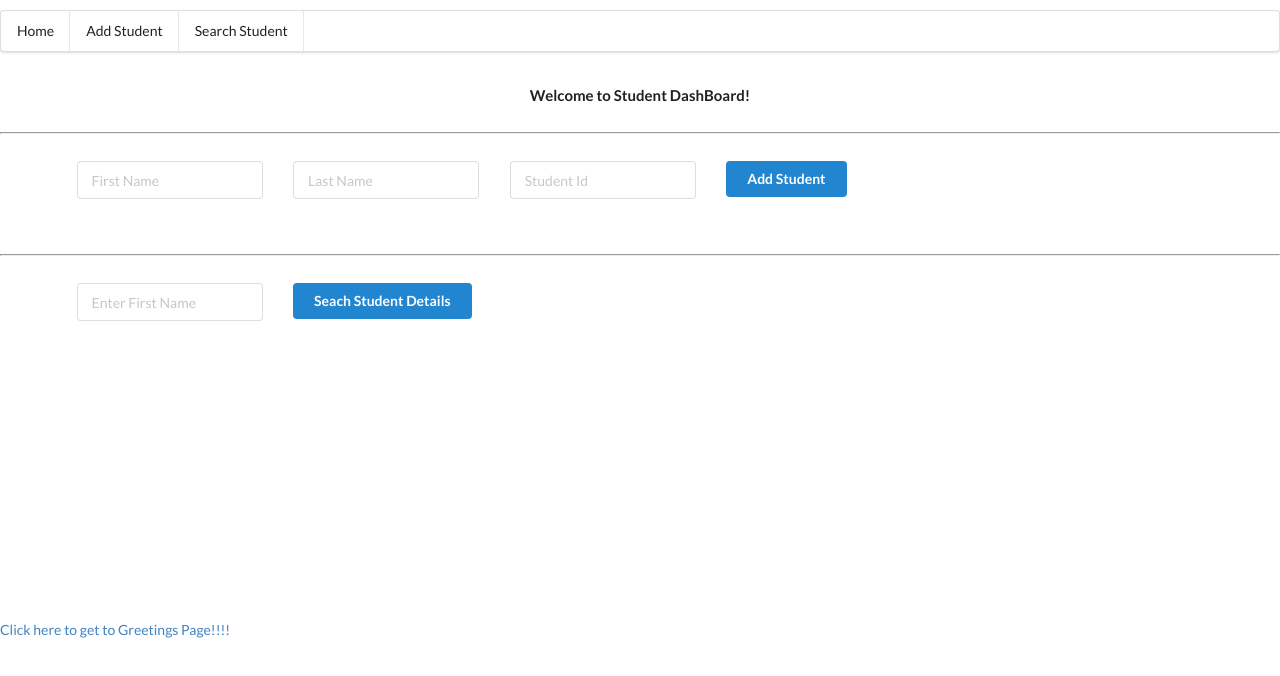
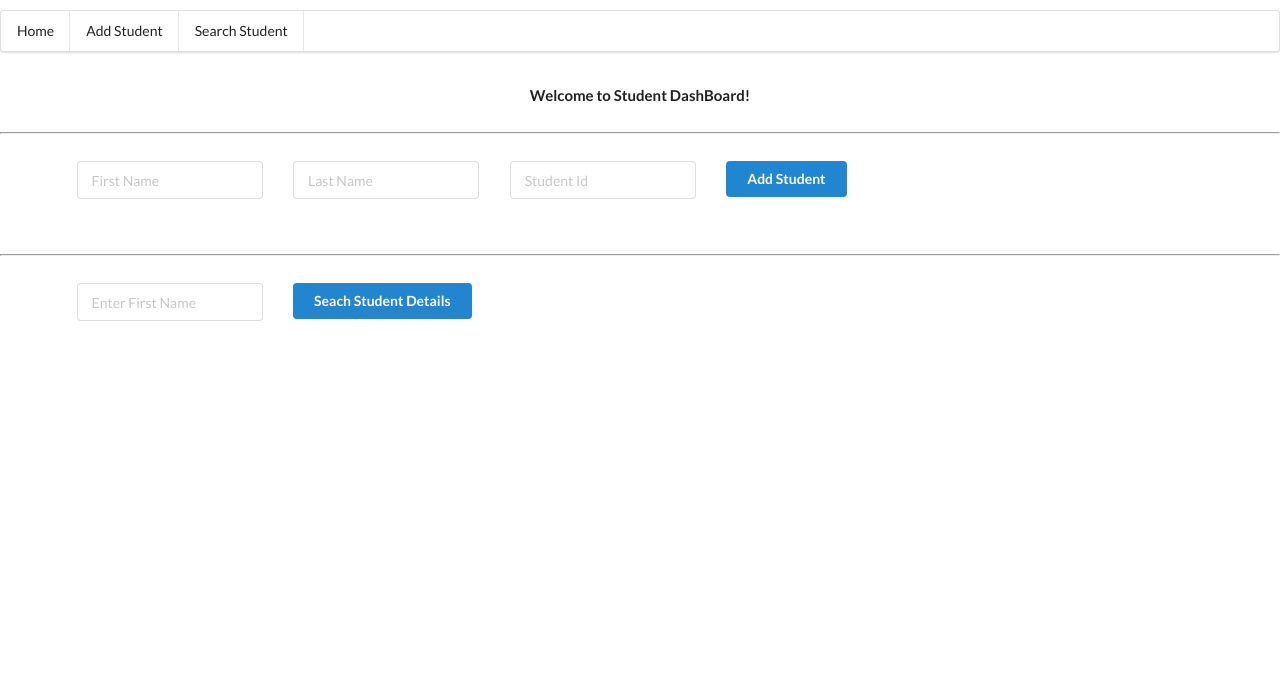
Before and after one commit to harisonde/SpringBootWithReact, a website: page src/main/resources/static/index.html in a window 1280 px wide. Drawn offline with nearby package versions, Linux system fonts and the light colour scheme.

Commit message:
Modified index.html to remove unwanted code

```diff
--- a/src/main/resources/static/index.html
+++ b/src/main/resources/static/index.html
@@ -8,8 +8,5 @@
 <body>
     <div id="mainDiv">
     </div>
-    <div>
-        <a href="/greeting">Click here to get to Greetings Page!!!!</a>
-    </div>
 <script type="text/javascript" src="main.js"></script></body>
 </html>
```
